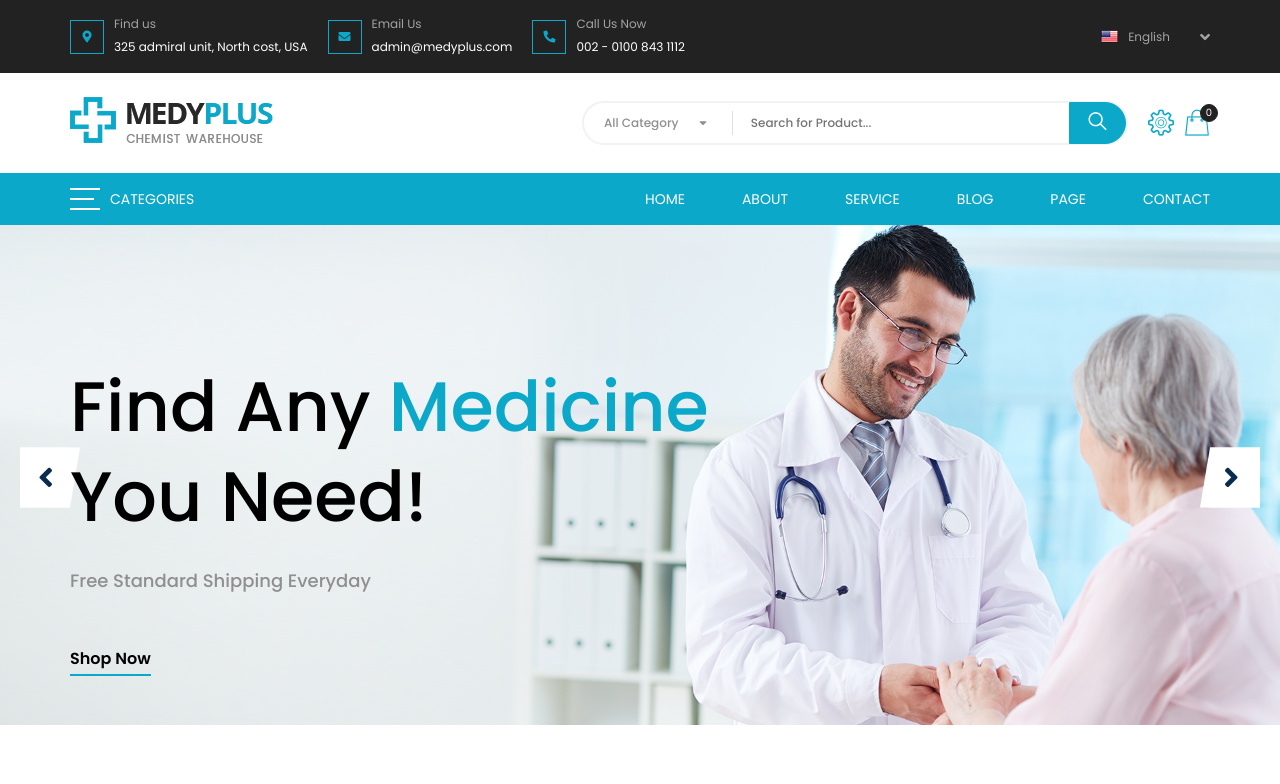
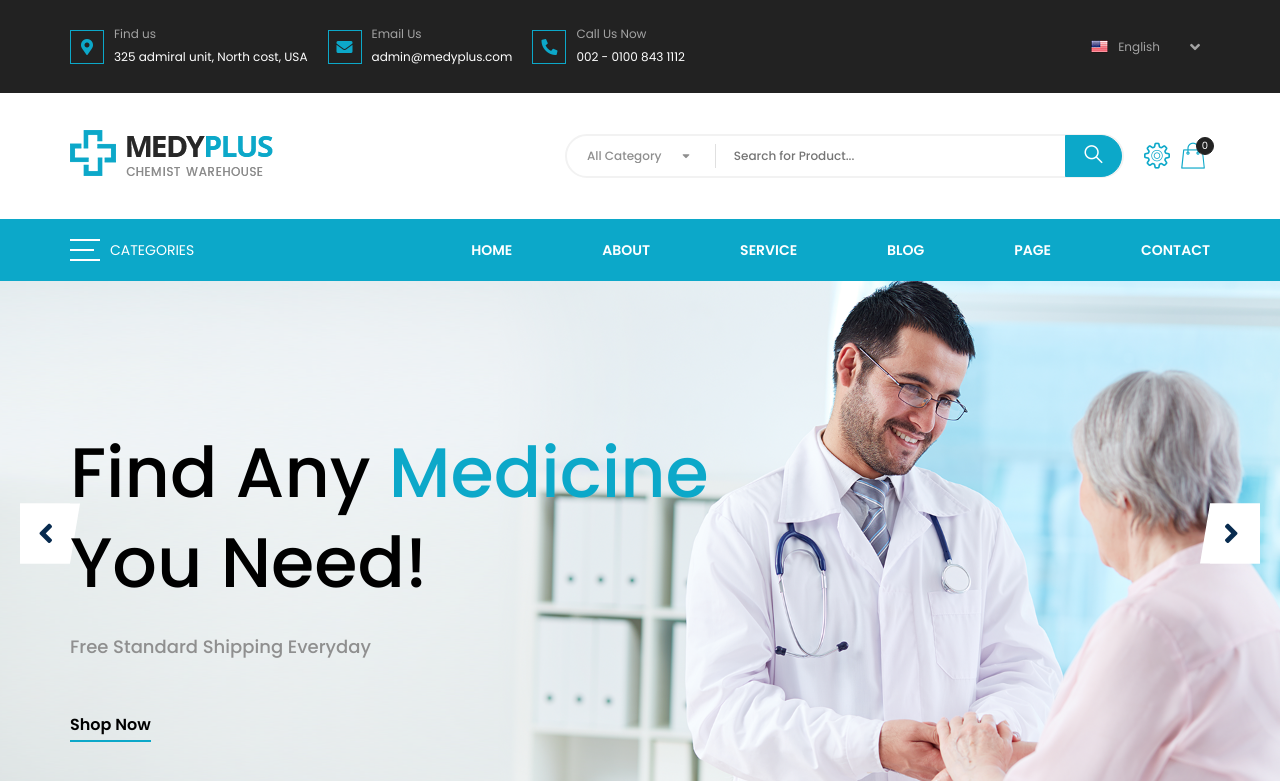
Before and after one commit to hanobi299/demo, a plain HTML site: page index.html in a window 1280 px wide. Shown: the top 784 px of the page. Drawn offline with nearby package versions, Linux system fonts and the light colour scheme; files whose address does not match are found by name.

Commit message:
Update style.css

```diff
--- a/assets/css/style.css
+++ b/assets/css/style.css
@@ -24,7 +24,7 @@ a{
 .container{
     max-width: 1140px;
     margin: 0 auto;
-    width: 100%;
+
 }
 .content{
     display: flex;
@@ -43,7 +43,7 @@ display: flex;
 
 }
 .content div ul{
-    margin: 15px 0;
+    margin: 25px 0;
     display: flex;
     justify-content: space-between;
     align-items: center;
@@ -67,15 +67,19 @@ display: flex;
 .adress-icon{
     display: flex;
     align-items: center;
+
+
 }
 .adress-icon i {
     color: var(--color-main);
     display: flex;
     justify-content: center;
-    align-items: center;
+    font-size: 16px;
+    width: 32px;
     height: 32px;
-    width: 32px;
+    line-height: 32px;
     border: 1px solid var(--color-main);
+    text-align: center;
 }
 .adress-icon .info-adress{
     margin-left: 10px;
@@ -84,6 +88,7 @@ display: flex;
 .email-icon{
     display: flex;
     align-items: center;
+
 }
 .email-icon .info-email{
     margin-left: 10px;
@@ -93,14 +98,20 @@ display: flex;
     color: var(--color-main);
     display: flex;
     justify-content: center;
+    color: var(--color-main);
+    display: flex;
+    justify-content: center;
+    font-size: 16px;
+    width: 32px;
+    height: 32px;
+    line-height: 32px;
+    border: 1px solid var(--color-main);
+    text-align: center;
+}
+.tele-icon{
+    display: flex;
     align-items: center;
-    height: 32px;
-    width: 32px;
-    border: 1px solid var(--color-main);
-}
-.tele-icon{
-    display: flex;
-    align-items: center;
+
 }
 .tele-icon .info-tele{
     margin-left: 10px;
@@ -110,10 +121,13 @@ display: flex;
     color: var(--color-main);
     display: flex;
     justify-content: center;
-    align-items: center;
+    font-size: 16px;
+    width: 32px;
     height: 32px;
-    width: 32px;
+    line-height: 32px;
     border: 1px solid var(--color-main);
+    text-align: center;
+
 }
 
 .local{
@@ -135,23 +149,27 @@ display: flex;
 .local .local-info{
     display: flex;
     align-items: center;
+    margin-right: 10px;
 }
 /* main header */
 .content-mid{
-    height: 6.25em;
+    height: 7.9em;
     display: flex;
     width: 100%;
     justify-content: space-between;
     align-items: center;
 }
+.logo img{
+    width: 100%;
+}
 .site-search-wrapper{
     display: flex;
     flex-wrap: wrap;
-    max-width: 628px;
+    max-width: 645px;
     width: 100%;
 }
 .search-header{
-    max-width: 542px;
+    max-width: 555px;
     position: relative;
     display: flex;
     width: 100%;
@@ -471,7 +489,7 @@ button:focus{
     font-size: 12px;
 }
 .main-menu{
-    padding: 15px 0;
+    padding: 20px 0;
     display: flex;
     justify-content: space-between;
     align-items: center;
@@ -501,11 +519,12 @@ button:focus{
 }
 
 .menu-title li  {
-    margin-left: 57px;
+    margin-left: 90px;
     font-size: 14px;
     text-align: center;
     justify-content: space-between;
     align-items: center;
+    font-weight: 600;
 }
 .menu-title li a{
     color: #ffffff;
@@ -630,7 +649,7 @@ button:focus{
     max-width: 655px;
     width: 100%;
     position: absolute;
-    top: 27%;
+    top: 29%;
     z-index: 1;
 }
 .carousel-content-title{
@@ -1111,8 +1130,8 @@ del{
     padding-bottom: 100px;
 }
 .new-text{
-    padding-top: 85px;
-    padding-bottom: 45px;
+    padding-top: 100px;
+    padding-bottom: 80px;
     text-align: center;
     position: relative;
 }
@@ -1404,11 +1423,8 @@ del{
         margin-right: 10px;
     }
     /* logo -search */
-    .logo{
-        margin-left: 10px;
-    }
     .site-search-wrapper {
-        max-width: 640px;
+        max-width: 660px;
     }
     /* menu */
     .category-menu{
@@ -2368,6 +2384,9 @@ del{
         margin-left: 14px;
         max-width: 260px;
     }
+    .carousel-content{
+        top:4%;
+    }
     .img-accessories{
 
     max-width: 260px;
```
